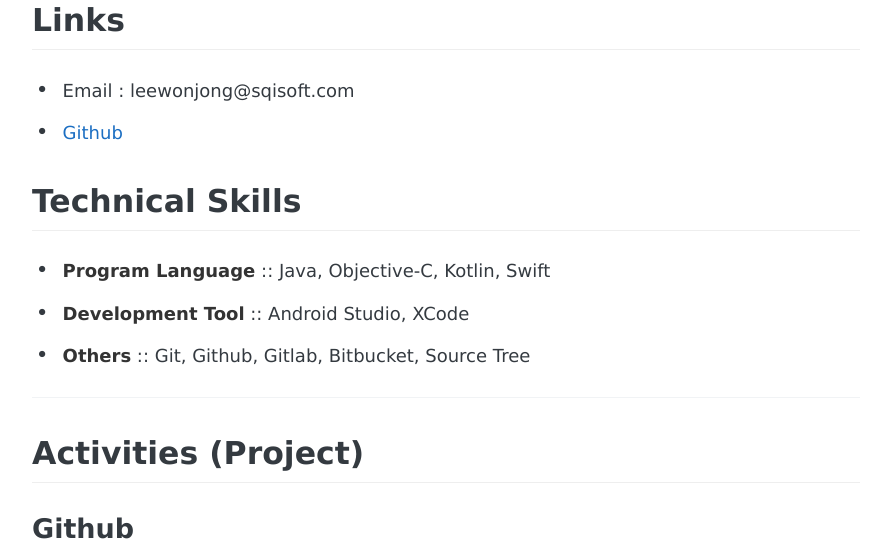
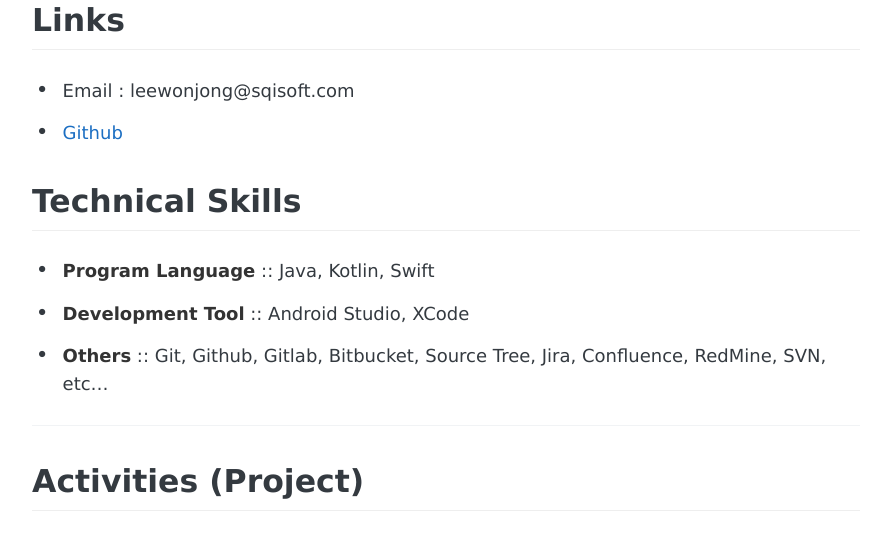
Before and after one commit to CaptainWonJong/CaptainWonJong.github.io, a Jekyll site: the page built from about.md, in a window 1280 px wide and 1400 px high, scrolled down 441 px. Shown: the top 543 px of the window, without its empty margins (194-1085 px from the left). Built offline with Jekyll 4.4.1, drawn with Linux system fonts in a browser that asks for light colours; some web fonts are replaced; some of the changed text lies outside the part shown.

Commit message:
modify about

```diff
--- a/about.md
+++ b/about.md
@@ -13,9 +13,9 @@ permalink: /about/
 - [Github](https://github.com/CaptainWonJong)
 
 ## Technical Skills
-- **Program Language** :: Java, Objective-C, Kotlin, Swift
+- **Program Language** :: Java, Kotlin, Swift
 - **Development Tool** :: Android Studio, XCode
-- **Others** :: Git, Github, Gitlab, Bitbucket, Source Tree
+- **Others** :: Git, Github, Gitlab, Bitbucket, Source Tree, Jira, Confluence, RedMine, SVN, etc...
 
 -------
 
```
Also changed, not shown: other parts of about.md (+3 -2 lines), 1 other file.
